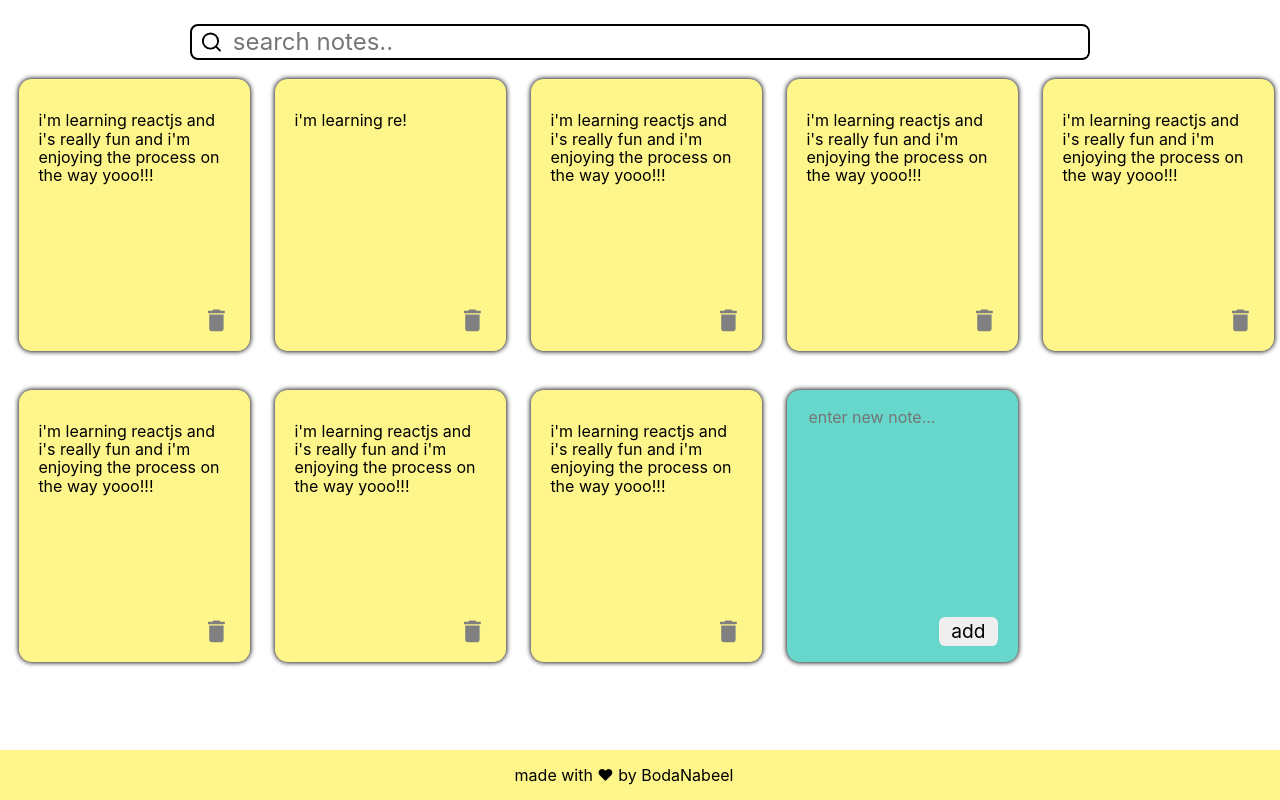
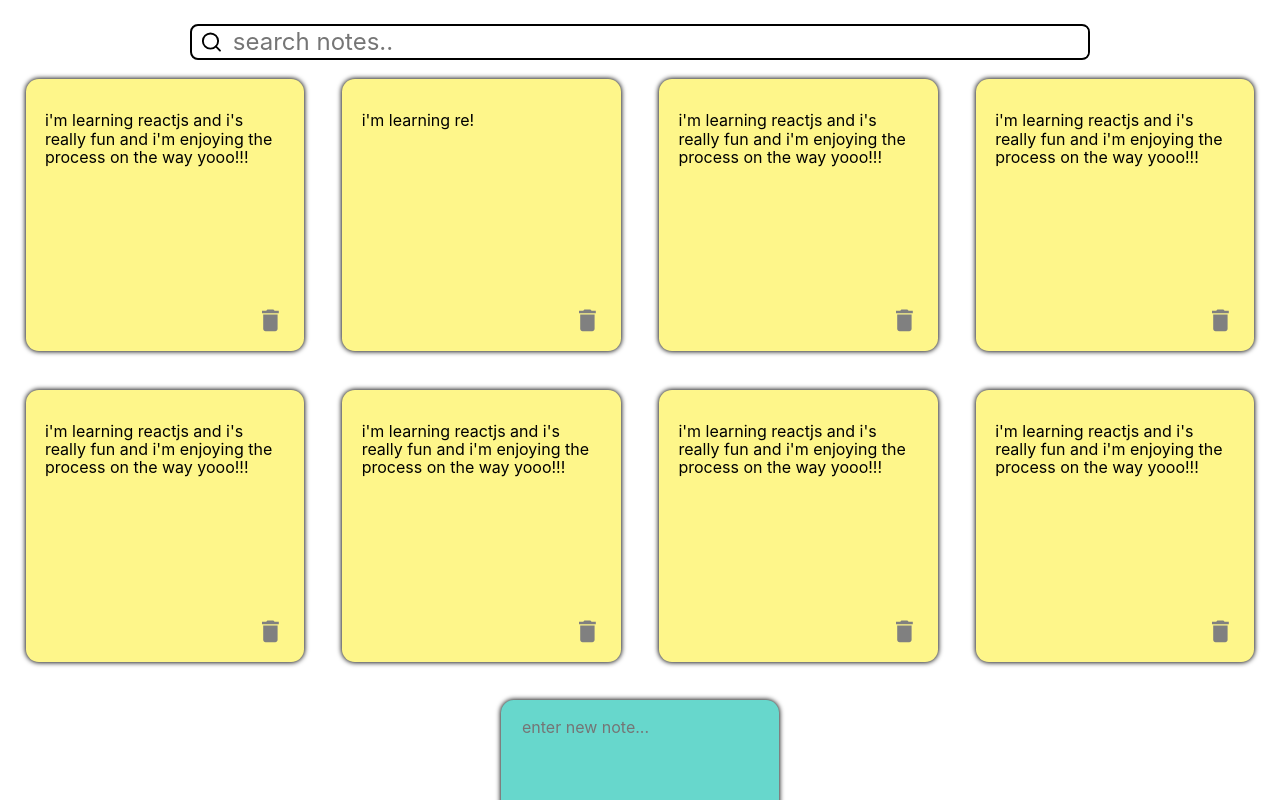
Before and after one commit to BodaNabeel/note-keeping-react, a React (Create React App) app: page / in a window 1280 px wide. Shown: the top 800 px of the page. Built offline with nearby package versions, Linux system fonts and the light colour scheme.

Commit message:
notes made completely responsive

```diff
--- a/src/index.css
+++ b/src/index.css
@@ -5,8 +5,6 @@ body {
     sans-serif;
   -webkit-font-smoothing: antialiased;
   -moz-osx-font-smoothing: grayscale;
-
-
 }
 code {
   font-family: source-code-pro, Menlo, Monaco, Consolas, "Courier New",
@@ -15,40 +13,34 @@ code {
 
 /* NoteList Styling  */
 .note-list {
-  /* display: flex;
-  flex-wrap: wrap; */
-
-  max-width: 80rem;
+  display: flex;
+  flex-wrap: wrap;
   margin: 0 auto;
-  display: grid;
-  grid-template-columns: repeat(auto-fit, minmax(14rem, max-content));
+  /* max-width: 80rem; */
+  /* justify-content: space-evenly */
+  justify-content: center;
+  /* max-width: 80rem; */
 }
 
 /* Note Styling */
-.note {
-  background-color: #fef68a;
-  padding: 1rem 1.2rem;
+.note,
+.add-note {
+  display: flex;
+  flex-direction: column;
+  justify-content: space-between;
+  width: 15rem;
   margin: 1.2rem;
   height: 15rem;
   border-radius: 0.8rem;
   box-shadow: 0px 0px 5px 0.5px black;
-  width: 75%;
+  padding: 1rem 1.2rem;
+}
 
-  display: flex;
-  flex-direction: column;
-  justify-content: space-between;
+.note {
+  background-color: #fef68a;
 }
 .add-note {
-  display: flex;
-  flex-direction: column;
-  justify-content: space-between;
   background-color: #67d7cc;
-  padding: 1rem 1.2rem;
-  margin: 1.2rem;
-  height: 15rem;
-  border-radius: 0.8rem;
-  box-shadow: 0px 0px 5px 0.5px black;
-  width: 75%;
 }
 .note-btn {
   align-self: flex-end;
@@ -91,7 +83,7 @@ code {
   border-radius: 0.5rem;
   overflow: hidden;
 }
-.search-handler >  * {
+.search-handler > * {
   margin-left: 0.5rem;
   font-size: 1.5rem;
 }
@@ -106,13 +98,12 @@ code {
 footer {
   align-self: flex-end;
   justify-self: flex-end;
-  width:100vw;
+  width: 100vw;
   bottom: 0;
   background-color: #fef68a;
   padding: 1rem;
   text-align: center;
   margin-bottom: 0;
-
 }
 .link {
   color: black;
```
